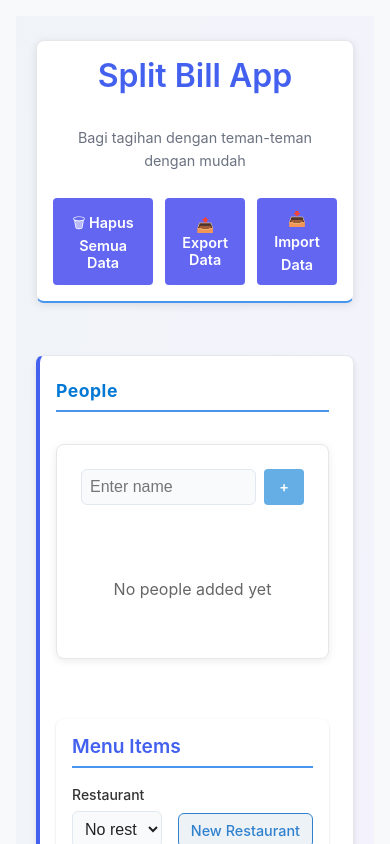
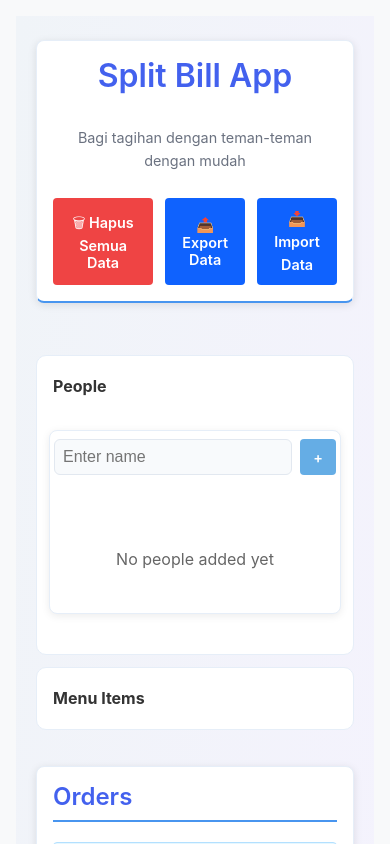
Before and after one commit to hilmanfitriana19/split-bill, a React (Vite) app: page / in a window 390 px wide. Shown: the top 844 px of the page. Built offline with nearby package versions, Linux system fonts and the light colour scheme.

Commit message:
chore: update mobile view

```diff
--- a/src/App.jsx
+++ b/src/App.jsx
@@ -438,6 +438,36 @@ function App() {
         </aside>
 
         <section className="content">
+          {/* Mobile inline sidebar: appears only on small screens via CSS. Uses native details/summary for accessible accordions */}
+          <div className="mobile-inline-sidebar">
+            <details className="accordion-card" open>
+              <summary>People</summary>
+              <div style={{ marginTop: 'var(--space-3)' }}>
+                <PersonList
+                  people={people}
+                  addPerson={addPerson}
+                  removePerson={removePerson}
+                  activePerson={activePerson}
+                  setActivePerson={setActivePerson}
+                />
+              </div>
+            </details>
+
+            <details className="accordion-card">
+              <summary>Menu Items</summary>
+              <div style={{ marginTop: 'var(--space-3)' }}>
+                <MenuManager
+                  menuItems={menuItems}
+                  addMenuItem={addMenuItem}
+                  removeMenuItem={removeMenuItem}
+                  restaurants={restaurants}
+                  addRestaurant={addRestaurant}
+                  removeRestaurant={removeRestaurant}
+                />
+              </div>
+            </details>
+          </div>
+
           <div className="card">
             <OrderSelection
               people={people}
@@ -479,7 +509,7 @@ function App() {
             </div>
           </div>
 
-          <div className="card" style={{ marginTop: 'var(--space-4)' }}>
+          <div className="card summary-card-mobile" style={{ marginTop: 'var(--space-4)' }}>
             <div style={{ display: 'flex', justifyContent: 'flex-end', alignItems: 'center', marginBottom: '0.5em', gap: '8px' }}>
               <label htmlFor="bill-date" style={{ marginRight: '0.5em', fontWeight: 500 }}>Bill Date:</label>
               <input
--- a/src/components/Summary.jsx
+++ b/src/components/Summary.jsx
@@ -1,4 +1,5 @@
 import PropTypes from 'prop-types';
+import { Save } from 'react-feather';
 
 const Summary = ({ people, menuItems, orders, shippingCost, tax, discount, otherCost, billDate, excludeNoOrder, taxMethod, selectedRestaurant, restaurants, saveOrderToHistory }) => {
   // Format currency in IDR
@@ -175,20 +176,22 @@ const Summary = ({ people, menuItems, orders, shippingCost, tax, discount, other
             onClick={handleSaveOrder}
             style={{ fontSize: '0.9rem', padding: '0.5rem 1rem' }}
           >
-            💾 Save Order
+            <Save size={14} style={{ marginRight: 8 }} />Save Order
           </button>
         )}
       </div>
+
       <div className="card summary-card">
         <div className="card-header">
           <h3>Bill Summary</h3>
         </div>
+
         <div className="card-body">
           <table className="summary-table summary-total">
             <tbody>
               <tr>
                 <td>Subtotal</td>
-                <td className="price-value">{formatCurrency(subtotal)}</td>
+                <td className="price-value amount">{formatCurrency(subtotal)}</td>
               </tr>
               {discount > 0 && (
                 <tr className="discount-row">
@@ -216,12 +219,14 @@ const Summary = ({ people, menuItems, orders, shippingCost, tax, discount, other
               )}
               <tr>
                 <td>Total Bill</td>
-                <td className="price-value price-total">{formatCurrency(totalBill)}</td>
+                <td className="price-value price-total amount-total">{formatCurrency(totalBill)}</td>
               </tr>
             </tbody>
           </table>
         </div>
-        <h3 style={{ marginTop: '2em', marginBottom: '0.5em', color: '#4338ca', fontWeight: 700 }}>Individual Breakdown</h3>
+
+        <h3 style={{ marginTop: '2em', marginBottom: '0.5em', color: 'var(--primary)', fontWeight: 700 }}>Individual Breakdown</h3>
+
         {filteredPeople.length > 0 ? (
           <div className="person-breakdown-table-wrapper">
             <table className="summary-table person-breakdown-table">
@@ -239,7 +244,7 @@ const Summary = ({ people, menuItems, orders, shippingCost, tax, discount, other
               </thead>
               <tbody>
                 {filteredPeople.map(person => {
-                  const subtotal = rawAmounts[person.id] || 0;
+                  const personSubtotal = rawAmounts[person.id] || 0;
                   const personDiscount = personDiscounts[person.id] || 0;
                   const personShipping = personShippingCosts[person.id] || 0;
                   const personTax = personTaxCosts[person.id] || 0;
@@ -250,16 +255,14 @@ const Summary = ({ people, menuItems, orders, shippingCost, tax, discount, other
                     <tr key={person.id}>
                       <td>{person.name}</td>
                       <td>{personItems.length > 0 ? personItems.map(item => (
-  <div key={item.id} style={{ display: 'block' }}>
-    {item.name}{item.quantity > 1 ? ` x${item.quantity}` : ''}
-  </div>
-)) : '-'}</td>
-                      <td className="price-value">{formatCurrency(subtotal)}</td>
+                        <div key={item.id} style={{ display: 'block' }}>{item.name}{item.quantity > 1 ? ` x${item.quantity}` : ''}</div>
+                      )) : '-'}</td>
+                      <td className="price-value">{formatCurrency(personSubtotal)}</td>
                       <td className="price-value">{personDiscount > 0 ? `-${formatCurrency(personDiscount)}` : personDiscount < 0 ? formatCurrency(personDiscount) : '-'}</td>
                       <td className="price-value">{personTax > 0 ? formatCurrency(personTax) : '-'}</td>
                       <td className="price-value">{personShipping > 0 ? formatCurrency(personShipping) : '-'}</td>
                       <td className="price-value">{personOther > 0 ? formatCurrency(personOther) : '-'}</td>
-                      <td className="price-value price-total">{formatCurrency(total)}</td>
+                      <td className="price-value price-total amount-total">{formatCurrency(total)}</td>
                     </tr>
                   );
                 })}
--- a/src/styles/design-tokens.css
+++ b/src/styles/design-tokens.css
@@ -2,17 +2,23 @@
    This file is additive and doesn't overwrite existing files.
 */
 :root{
-  --primary: #6366f1;
-  --primary-600: #4f46e5;
-  --secondary: #ec4899;
-  --bg: #f8fafc;
-  --surface: #ffffff;
-  --muted: #6b7280;
-  --text: #111827;
-  --success: #10b981;
-  --danger: #ef4444;
-  --border: #e5e7eb;
+  /* Accessible, calm palette for a simple finance app */
+  --primary: #0f62fe;        /* vivid blue - primary actions */
+  --primary-600: #0b53d6;    /* darker primary for focus/hover */
+  --secondary: #00bfa6;      /* teal - supportive accents */
+  --bg: #f6f8fb;             /* very light neutral background */
+  --surface: #ffffff;        /* card surface */
+  --muted: #6b7280;          /* subdued text */
+  --text: #0f1724;           /* main text - high contrast */
+  --success: #16a34a;        /* green for positive */
+  --danger: #ef4444;         /* red for errors */
+  --border: #e6eef8;         /* soft border with blue tint */
 
+  /* Highlight for totals / important numbers */
+  --total: #065f46;          /* deep green for totals */
+  --total-bg: rgba(6,95,70,0.06);
+
+  /* Spacing & radius tokens (keep existing scale) */
   --space-1: 4px;
   --space-2: 8px;
   --space-3: 12px;
@@ -29,17 +35,65 @@
 @media(min-width:900px){.grid-2{grid-template-columns:360px 1fr;gap:var(--space-5);}}
 .flex{display:flex}
 .center{align-items:center;justify-content:center}
-.card{background:var(--surface);border:1px solid var(--border);border-radius:var(--radius-md);padding:calc(var(--space-4) + 4px);box-shadow:0 8px 22px rgba(17,24,39,0.06)}
+.card{background:var(--surface);border:1px solid var(--border);border-radius:var(--radius-md);padding:calc(var(--space-4) + 4px);box-shadow:0 8px 22px rgba(11,17,36,0.04)}
 .btn{padding:8px 14px;border-radius:8px;border:none;background:var(--primary);color:white;font-weight:600}
+.btn.secondary{background:var(--secondary);color:white}
+.btn.ghost{background:transparent;color:var(--text);border:1px solid var(--border)}
+.btn.btn-danger{background:var(--danger);color:white}
 .small{font-size:0.9rem;color:var(--muted)}
 
 /* Form inputs */
-.input{width:100%;padding:10px 12px;border-radius:8px;border:1px solid var(--border);background:#fff}
-.input:focus{outline:2px solid rgba(99,102,241,0.12);border-color:var(--primary-600)}
+.input{width:100%;padding:10px 12px;border-radius:8px;border:1px solid var(--border);background:var(--surface);color:var(--text)}
+.input:focus{outline:2px solid rgba(15,98,254,0.12);border-color:var(--primary-600)}
 
 /* Icons sizing */
-.icon{width:28px;height:28px;display:inline-flex;align-items:center;justify-content:center}
+.icon{width:28px;height:28px;display:inline-flex;align-items:center;justify-content:center;color:var(--text)}
 
 /* subtle animations */
 .fade-in{animation:fadeIn .25s ease-out}
 @keyframes fadeIn{from{opacity:0;transform:translateY(6px)}to{opacity:1;transform:none}}
+
+/* Person list styles */
+.person-list{list-style:none;margin:0;padding:0;border-radius:6px;overflow:hidden}
+.person-item{display:flex;align-items:center;gap:var(--space-3);border-bottom:1px solid var(--border);background:transparent}
+.person-item:last-child{border-bottom:none}
+.person-row{flex:1;text-align:left;padding:12px 14px;border:none;background:transparent;cursor:pointer;border-radius:6px}
+.person-row:hover{background:rgba(15,98,254,0.04)}
+.person-item.active .person-row{background:linear-gradient(90deg, rgba(15,98,254,0.06), rgba(15,98,254,0.03))}
+.person-name{display:block;overflow:hidden;text-overflow:ellipsis;white-space:nowrap;color:var(--text);font-weight:600}
+.remove-btn{color:var(--danger);background:transparent;border:none;cursor:pointer;padding:8px;border-radius:8px}
+.remove-btn:hover{background:rgba(239,68,68,0.06)}
+
+/* Amount / Total helpers */
+.amount{font-weight:700;color:var(--text)}
+.amount-total{font-weight:800;color:var(--total);background:var(--total-bg);padding:6px 10px;border-radius:8px;display:inline-block}
+
+/* Utility for accessible focus outlines */
+.focus-ring:focus{outline:3px solid rgba(15,98,254,0.12);outline-offset:2px}
+
+/* Mobile inline sidebar and accessible accordions */
+/* hide mobile inline block by default (desktop) */
+.mobile-inline-sidebar{display:none}
+
+@media (max-width: 768px) {
+  .grid-2{grid-template-columns:1fr !important}
+  .mobile-inline-sidebar{display:block}
+  /* force-hide desktop sidebar and overlay on small screens */
+  .sidebar{display:none !important}
+  .sidebar-overlay{display:none !important}
+  .mobile-toggle{display:none !important}
+  .mobile-inline-sidebar details{background:var(--surface);border:1px solid var(--border);border-radius:10px;padding:8px;margin-bottom:var(--space-3)}
+  .mobile-inline-sidebar summary{cursor:pointer;font-weight:700;padding:10px 8px;list-style:none;display:flex;justify-content:space-between;align-items:center}
+  .mobile-inline-sidebar .accordion-card[open] summary{border-bottom:none}
+  .mobile-inline-sidebar .accordion-card div{padding:8px 4px}
+
+  /* touch targets and spacing */
+  .btn{padding:12px 16px;border-radius:10px;font-size:1rem}
+  .input{padding:12px 14px;font-size:1rem}
+  .person-row{padding:14px;border-radius:10px}
+  .person-item .remove-btn{padding:10px}
+
+  /* mobile summary card */
+  .summary-card-mobile{border-radius:12px;padding:var(--space-4);box-shadow:0 10px 30px rgba(11,17,36,0.06);border:1px solid rgba(6,95,70,0.06);background:linear-gradient(180deg, #ffffff, #fbfdff);}
+  .summary-card-mobile .amount-total{padding:10px 14px;font-size:1rem}
+}
```
